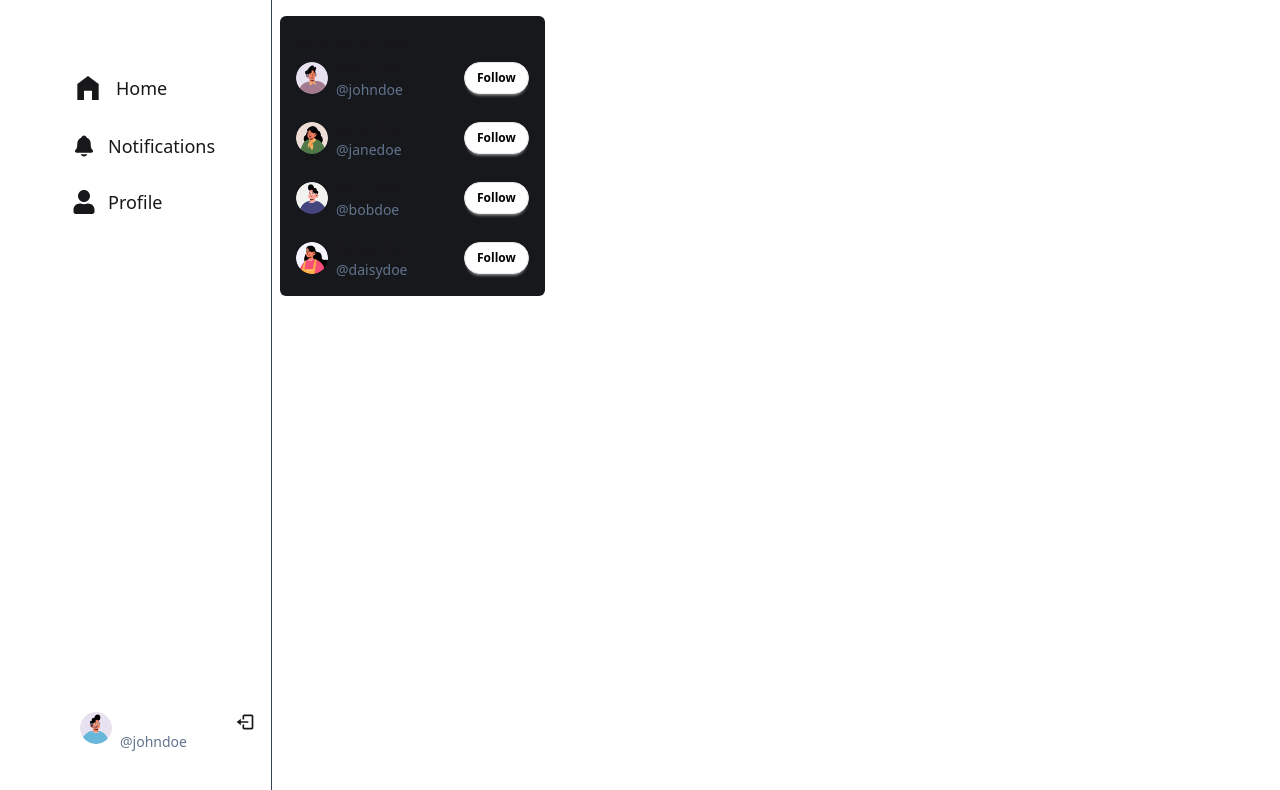
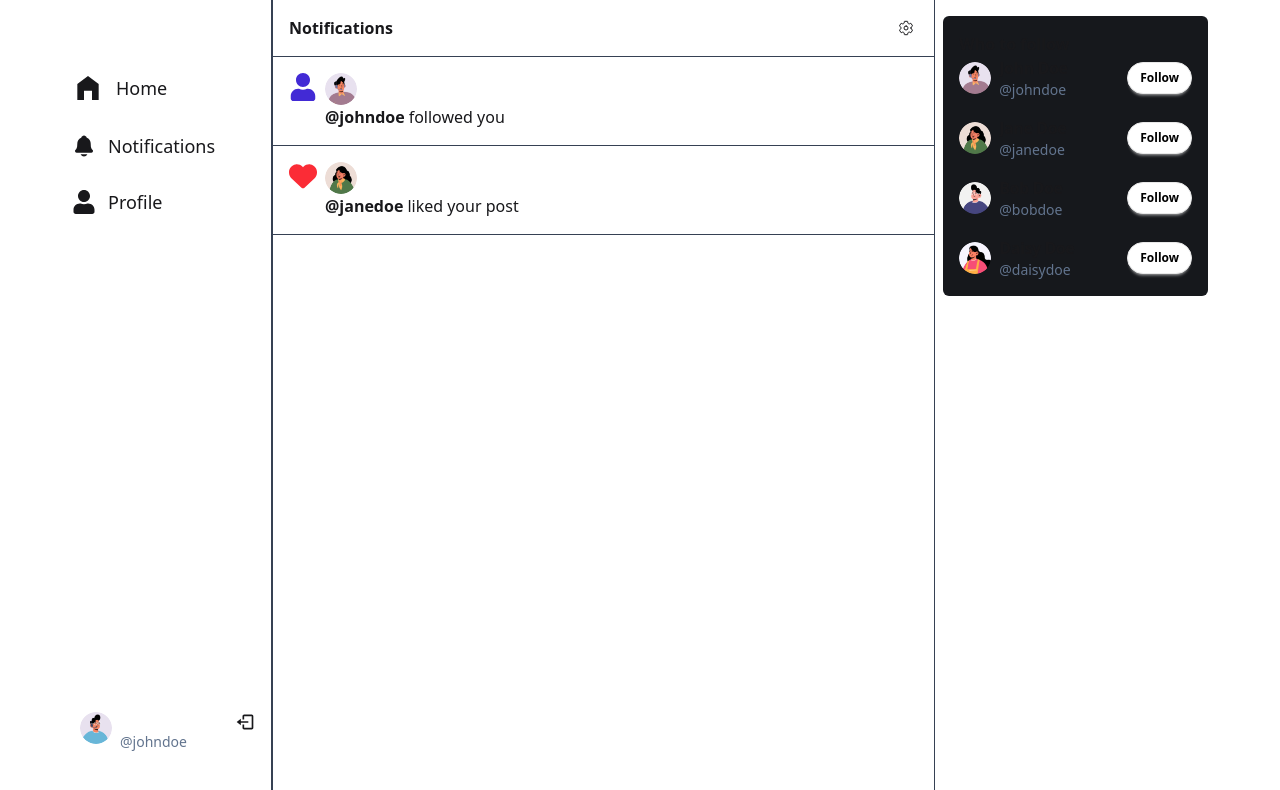
Before and after one commit to GerardZhou/Social-Media-App, a React (Vite) app in the folder frontend/: page /notifications in a window 1280 px wide. Shown: the top 790 px of the page. Built offline with nearby package versions, Linux system fonts and the light colour scheme.

Commit message:
notification frontend page with test data w/ loading spinner. added notifs to App path

```diff
--- a/frontend/src/App.jsx
+++ b/frontend/src/App.jsx
@@ -4,6 +4,7 @@
 import LoginPage from "./pages/auth/login/LoginPage";
 import Sidebar from "./components/common/Sidebar";
 import RightPanel from "./components/common/RightPanel";
+import NotificationPage from "./pages/notification/NotificationPage";
 
 function App() {
   return (
@@ -14,6 +15,7 @@
         <Route path="/" element={<HomePage />} />
         <Route path="/signup" element={<SignUpPage />} />
         <Route path="/login" element={<LoginPage />} />
+        <Route path="/notifications" element={<NotificationPage />} />
       </Routes>
       <RightPanel />
     </div>
--- /dev/null
+++ b/frontend/src/components/common/LoadingSpinner.jsx
@@ -0,0 +1,6 @@
+const LoadingSpinner = ({ size = "md" }) => {
+  const sizeClass = `loading-${size}`;
+
+  return <span className={`loading loading-spinner ${sizeClass}`} />;
+};
+export default LoadingSpinner;
--- /dev/null
+++ b/frontend/src/pages/notification/NotificationPage.jsx
@@ -0,0 +1,98 @@
+import { Link } from "react-router-dom";
+import LoadingSpinner from "../../components/common/LoadingSpinner";
+
+import { IoSettingsOutline } from "react-icons/io5";
+import { FaUser } from "react-icons/fa";
+import { FaHeart } from "react-icons/fa6";
+
+const NotificationPage = () => {
+  const isLoading = false;
+  const notifications = [
+    {
+      _id: "1",
+      from: {
+        _id: "1",
+        username: "johndoe",
+        profileImg: "/avatars/boy2.png",
+      },
+      type: "follow",
+    },
+    {
+      _id: "2",
+      from: {
+        _id: "2",
+        username: "janedoe",
+        profileImg: "/avatars/girl1.png",
+      },
+      type: "like",
+    },
+  ];
+
+  const deleteNotifications = () => {
+    alert("All notifications deleted");
+  };
+
+  return (
+    <>
+      <div className="flex-[4_4_0] border-l border-r border-gray-700 min-h-screen">
+        <div className="flex justify-between items-center p-4 border-b border-gray-700">
+          <p className="font-bold">Notifications</p>
+          <div className="dropdown ">
+            <div tabIndex={0} role="button" className="m-1">
+              <IoSettingsOutline className="w-4" />
+            </div>
+            <ul
+              tabIndex={0}
+              className="dropdown-content z-[1] menu p-2 shadow bg-base-100 rounded-box w-52"
+            >
+              <li>
+                <a onClick={deleteNotifications}>Delete all notifications</a>
+              </li>
+            </ul>
+          </div>
+        </div>
+        {isLoading && (
+          <div className="flex justify-center h-full items-center">
+            <LoadingSpinner size="lg" />
+          </div>
+        )}
+        {notifications?.length === 0 && (
+          <div className="text-center p-4 font-bold">No notifications 🤔</div>
+        )}
+        {notifications?.map((notification) => (
+          <div className="border-b border-gray-700" key={notification._id}>
+            <div className="flex gap-2 p-4">
+              {notification.type === "follow" && (
+                <FaUser className="w-7 h-7 text-primary" />
+              )}
+              {notification.type === "like" && (
+                <FaHeart className="w-7 h-7 text-red-500" />
+              )}
+              <Link to={`/profile/${notification.from.username}`}>
+                <div className="avatar">
+                  <div className="w-8 rounded-full">
+                    <img
+                      src={
+                        notification.from.profileImg ||
+                        "/avatar-placeholder.png"
+                      }
+                    />
+                  </div>
+                </div>
+                <div className="flex gap-1">
+                  <span className="font-bold">
+                    @{notification.from.username}
+                  </span>{" "}
+                  {notification.type === "follow"
+                    ? "followed you"
+                    : "liked your post"}
+                </div>
+              </Link>
+            </div>
+          </div>
+        ))}
+      </div>
+    </>
+  );
+};
+export default NotificationPage;
```
